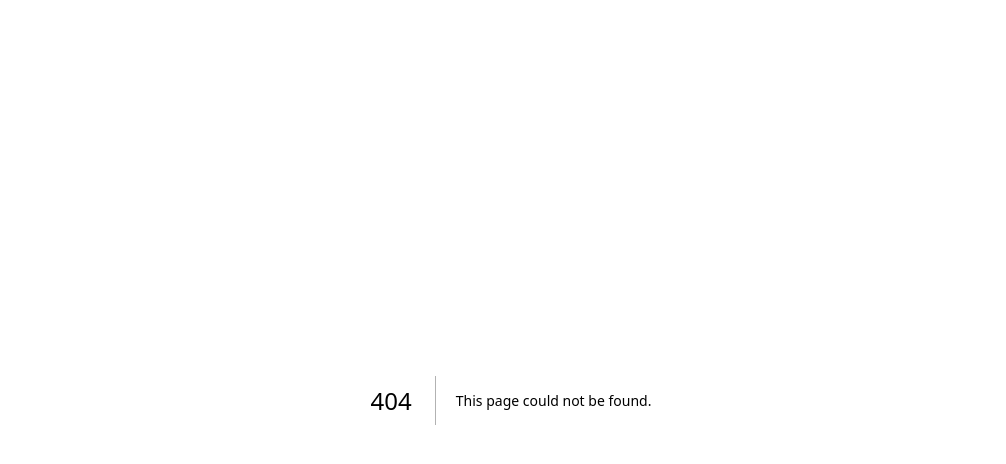
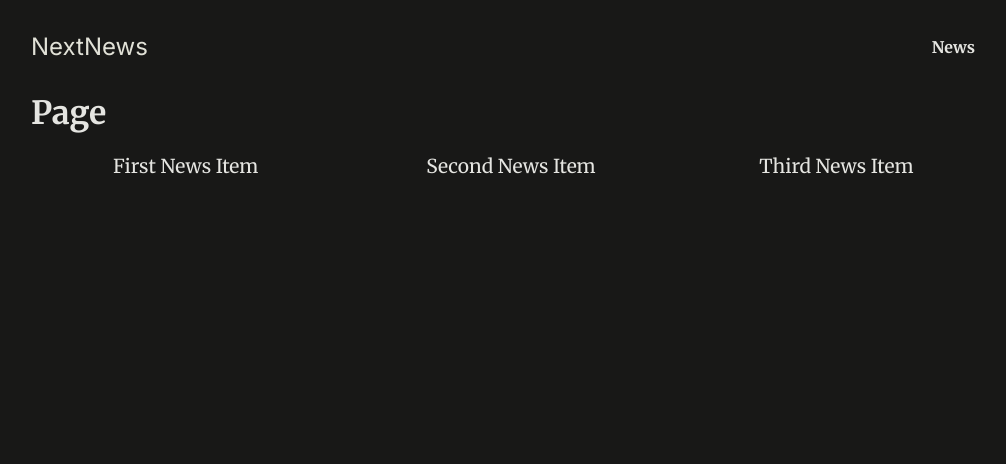
Before and after one commit to ZahirHaniche-dev/nextjs-news, a Next.js app: page /news in a window 1280 px wide. Before the commit this address had no page. Shown: the top 464 px of the page, without its empty margins (129-1135 px from the left). Built offline with nearby package versions, Linux system fonts and the light colour scheme.

Commit message:
Add Link in Header

```diff
--- a/app/layout.js
+++ b/app/layout.js
@@ -1,3 +1,5 @@
+
+import MainHeader from '@/components/main-header';
 import './globals.css';
 
 export const metadata = {
@@ -7,8 +9,13 @@ export const metadata = {
 
 export default function RootLayout({ children }) {
  return (
-    <html lang="en">
-      <body>{children}</body>
-    </html>
+  <html lang="en">
+    <body>
+      <div id="page">
+        <MainHeader />
+        {children}
+      </div>
+    </body>
+  </html>
   )
 }
--- /dev/null
+++ b/app/news/page.js
@@ -0,0 +1,28 @@
+import Link from 'next/link'
+import React from 'react'
+
+export default function page() {
+  return (
+    <>
+        <h1>Page</h1>
+        <ul className='news-list'>
+            <li>
+                <Link href="/news/first-news">
+                    First News Item
+                </Link>
+            </li>
+            <li>
+                <Link href="/news/second-news">
+                    Second News Item
+                </Link>
+            </li>
+            <li>
+                <Link href="/news/third-news">
+                    Third News Item
+                </Link>
+            </li>
+        </ul>
+    </>
+
+  )
+}
--- a/app/page.js
+++ b/app/page.js
@@ -1,7 +1,7 @@
 export default function HomePage() {
   return (
     <div id="home">
-      <h1>Next.js Routing & Page Rendering</h1>
+
     </div>
   );
 }
--- /dev/null
+++ b/components/main-header.js
@@ -0,0 +1,18 @@
+import Link from 'next/link';
+
+export default function MainHeader() {
+  return (
+    <header id="main-header">
+      <div id="logo">
+        <Link href="/">NextNews</Link>
+      </div>
+      <nav>
+        <ul>
+          <li>
+            <Link href="/news">News</Link>
+          </li>
+        </ul>
+      </nav>
+    </header>
+  );
+}
```
Also changed, not shown: app/news/[id]/page.js (added, +11 -0 lines), 1 other file (tests, documents, lock files or other folders).
